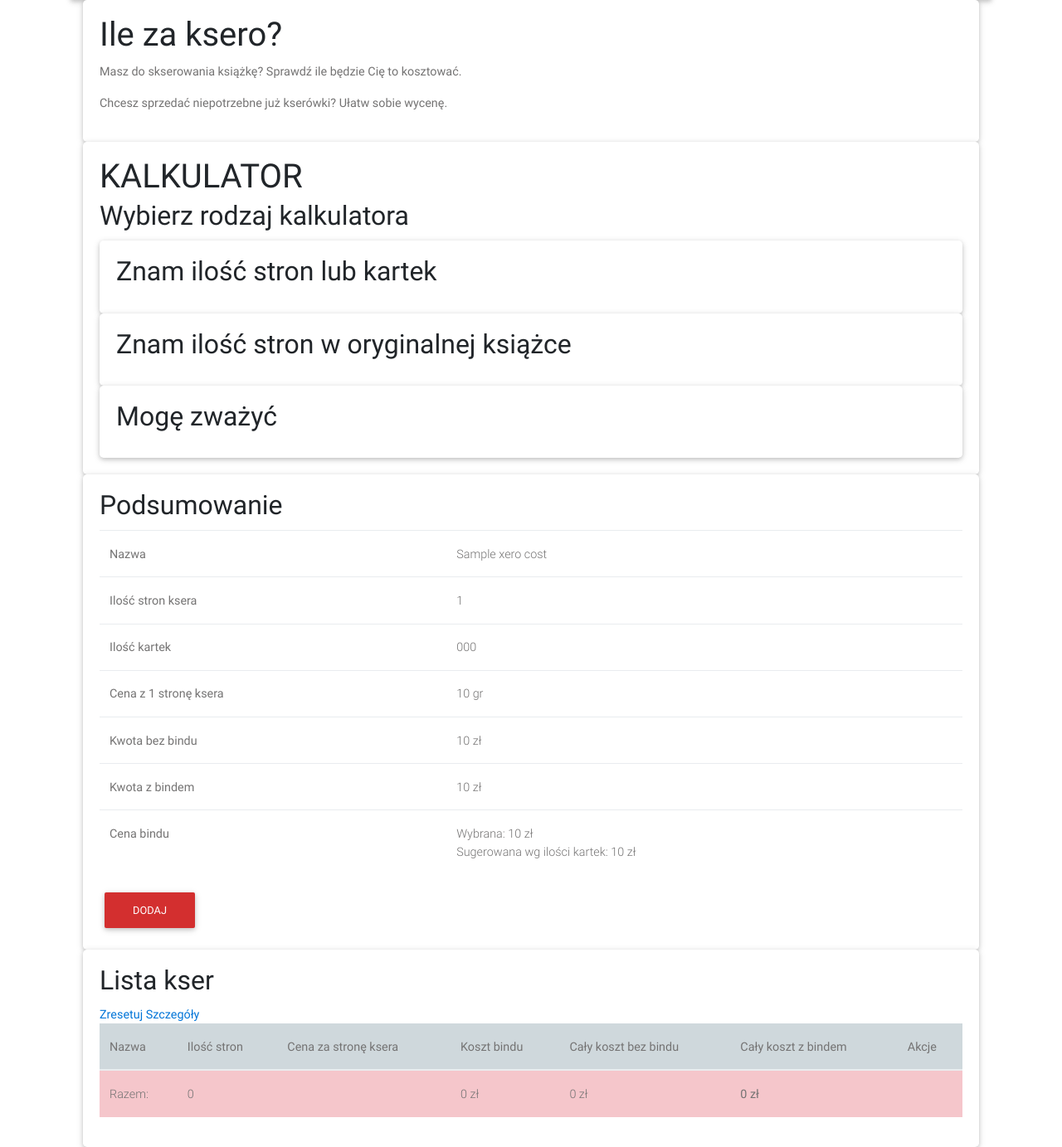
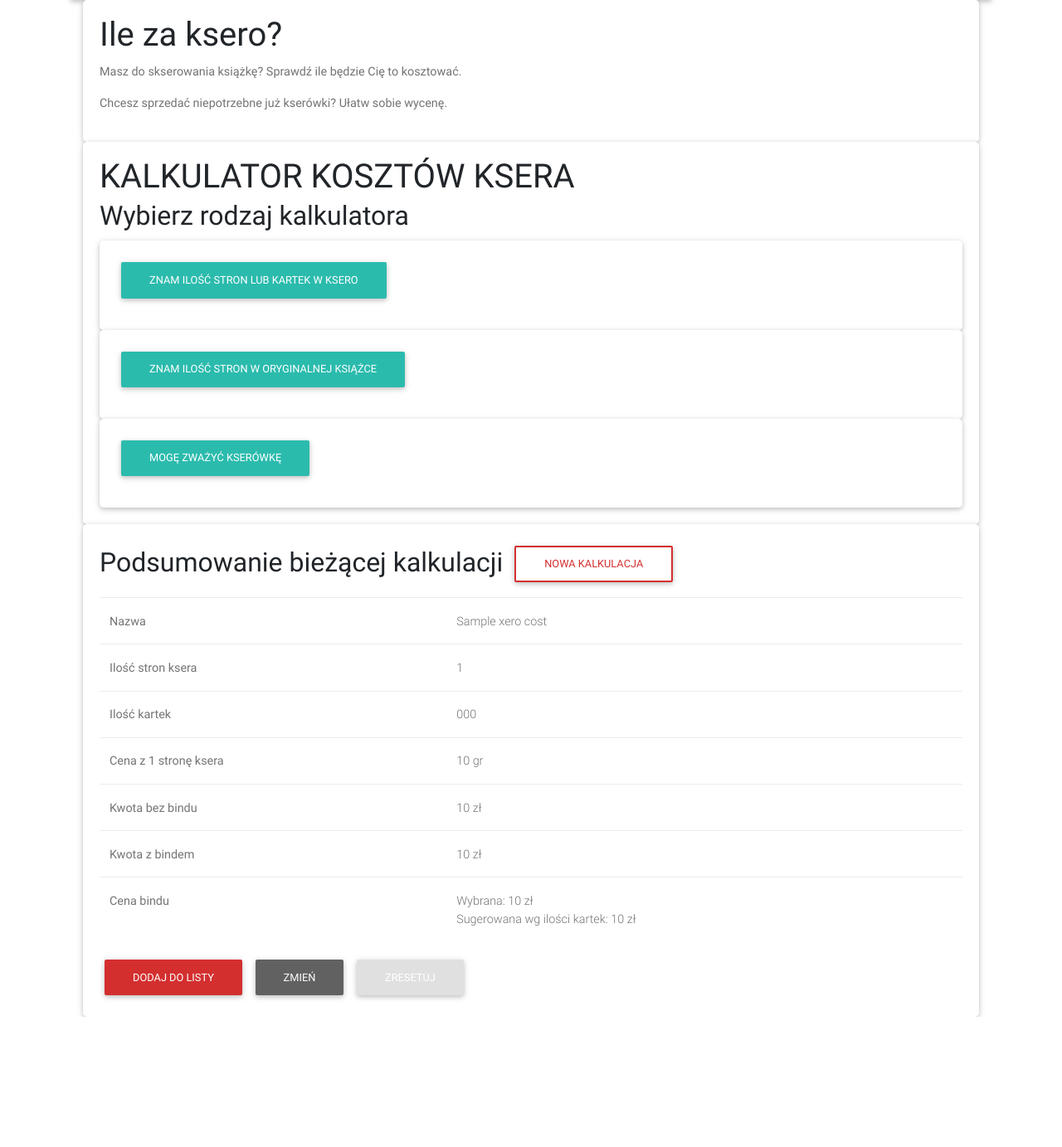
Before and after one commit to totine/my-project--python-django-drf--ile-za-ksero--backend, a Django app: template calculator/templates/calc.html in a window 1280 px wide. Shown: the part 56-1439 px from the top of the page at 83% size. After the commit the page ends 1282 px from the top, so only its background shows below. Run offline with Django 3.2, Linux system fonts and the light colour scheme; tables that the repository leaves empty hold one stand-in row (values such as "Sample post"); the template is opened without the code that fills it: values that come from a table or form of the project are taken from there, most other values are stand-ins (such as "Sample title", 1, 10 or a date in 2020); some libraries are stand-ins or nearby versions.

Commit message:
Improve template and fix bugs with create new xerocosts

```diff
--- a/calculator/models.py
+++ b/calculator/models.py
@@ -55,6 +55,7 @@
     is_two_sided = models.BooleanField(default=False)
     bind_ranges = models.ForeignKey(Bind, default=None)
     cost_short_name = ''
+
     @property
     def number_of_pages(self):
         return 0
@@ -94,6 +95,7 @@
     one_sided_pages_in_mix = models.PositiveIntegerField(default=0)
     is_cards_in_form = models.BooleanField(default=False)
     cost_short_name = 'simple'
+
     @property
     def number_of_pages(self):
         base_pages = self.number_of_cards_from_form * (2 if self.is_two_sided or self.is_mix_with_two_sided_advantage else 1)
--- a/calculator/templates/calc.html
+++ b/calculator/templates/calc.html
@@ -1,7 +1,7 @@
 {% extends "base.html" %}
 
 {% block title %}
-    Kalkulator
+    Ile za ksero? - Kalkulator kosztów ksero
 {% endblock %}
 
 {% block body %}
@@ -23,16 +23,16 @@
     </div>
     <div class="row">
         <div class="col">
-            <div class="card">
+            <div class="card" id="calculator">
                 <div class="card-body">
                     <div class="card-title">
-                        <h1>KALKULATOR</h1>
+                        <h1>KALKULATOR KOSZTÓW KSERA</h1>
                         <h2>Wybierz rodzaj kalkulatora</h2>
                     </div>
                     <div class="card">
                         <div class="card-body">
                             <div class="card-title" id="simple-calc" onclick="showForm(this.id)">
-                                <h2>Znam ilość stron lub kartek</h2>
+                                <div class="btn btn-default">Znam ilość stron lub kartek w ksero</div>
                             </div>
                             <div id="simple-calc-body" class="form-area" style="display: none">
                                 {% include 'elements/simple-xero-form.html' %}
@@ -42,7 +42,7 @@
                     <div class="card">
                         <div class="card-body">
                             <div class="card-title" id="book-calc" onclick="showForm(this.id)">
-                                <h2>Znam ilość stron w oryginalnej książce</h2>
+                                <div class="btn btn-default">Znam ilość stron w oryginalnej książce</div>
                             </div>
                             <div id="book-calc-body" class="form-area" style="display: none">
                                 {% include 'elements/book-xero-form.html' %}
@@ -52,7 +52,7 @@
                     <div class="card">
                         <div class="card-body">
                             <div class="card-title" id="weight-calc" onclick="showForm(this.id)">
-                                <h2>Mogę zważyć</h2>
+                                <div class="btn btn-default">Mogę zważyć kserówkę</div>
                             </div>
                             <div id="weight-calc-body" class="form-area" style="display: none">
                                 {% include 'elements/weight-xero-form.html' %}
@@ -64,16 +64,19 @@
                 <div>
                 </div>
             </div>
-            <div class="row">
+            {% if xero_cost.id %}
+            <div class="row" id="calculation-resume">
                 <div class="col">
                     <div class="card">
                         <div class="card-body">
                             <div class="card-title">
-                                <h2>Podsumowanie</h2>
+                                <h2>Podsumowanie bieżącej kalkulacji <a class="btn btn-outline-red" href="#calculator">Nowa kalkulacja</a></h2>
                             </div>
                             <div class="card-text">
                                 {% include 'elements/xero-summary.html' %}
-                                <a class="btn btn-red" href="/add">Dodaj</a>
+                                <a class="btn btn-red" href="/add">Dodaj do listy</a>
+                                <a class="btn btn-grey" href="{% url 'cost_edit' xero_cost.id %}">Zmień</a>
+                                <a class="btn btn-light" href="{% url 'cost_reset' %}">Zresetuj</a>
                             </div>
                         </div>
                         <div>
@@ -82,11 +85,13 @@
                     </div>
                 </div>
             </div>
+            {% endif %}
         </div>
     </div>
+    {% if xero_list.get_all_xero_calcs %}
     <div class="row">
     <div class="col">
-        <div class="card">
+        <div class="card" id="xerolist">
             <div class="card-body">
                 <div class="card-title">
                     <h2>Lista kser</h2>
@@ -102,6 +107,7 @@
         </div>
     </div>
     </div>
+    {% endif %}
     </div>
     <script>
         function showPagesInput(form, inputName) {
--- a/calculator/templates/elements/book-xero-form.html
+++ b/calculator/templates/elements/book-xero-form.html
@@ -1,6 +1,7 @@
 <form action="/calculate-book/" method="post">
     {% csrf_token %}
     {% include 'elements/name-input.html' %}
+        <input type="number" hidden value="{{ xero_cost.id }}" name="costid">
     <div>
         <p>Ilość stron w książce</p>
         <div>
--- a/calculator/templates/elements/simple-xero-form.html
+++ b/calculator/templates/elements/simple-xero-form.html
@@ -2,6 +2,7 @@
     {% csrf_token %}
     {% include 'elements/name-input.html' %}
     <div>
+        <input type="number" hidden value="{{ xero_cost.id }}" name="costid">
         <label for="number_of_pages_or_cards">Ilość kartek lub stron
             <input type="number" name="number_of_pages_or_cards"
                    class="input-alternate"
--- a/calculator/templates/elements/weight-xero-form.html
+++ b/calculator/templates/elements/weight-xero-form.html
@@ -6,13 +6,13 @@
         <label for="weight">Waga w gramach
             <input type="number" name="weight" class="input-alternate"
                    placeholder="Waga w gramach"
-                   value="{{ xero_cost.weight }}">
+                   value="{{ xero_cost.weight }}" required min="5">
         </label>
     </div>
-    <div>
+    <div>            <input type="checkbox" name="is-bind" value="true" {% if xero_cost.is_bind %}
+                   checked {% endif %}>
         <label for="is-bind">Zbindowane?
-            <input type="checkbox" name="is-bind" value="true" {% if xero_cost.is_bind %}
-                   checked {% endif %}>
+
         </label>
     </div>
     {% include 'elements/sides-choice-input.html' %}
--- a/calculator/urls.py
+++ b/calculator/urls.py
@@ -8,10 +8,11 @@
     url(r'^calculate-book/$', views.calculate_book, name="calculate-book"),
     url(r'^by-weight/$', views.calculate_by_weight, name="calculate-by-weight"),
     url(r'^add/$', views.add_xero_to_list, name="add-xero-to-list"),
-    url(r'^reset/$', views.reset_xero_list, name="add-xero-to-list"),
+    url(r'^reset/$', views.reset_xero_list, name="xerolist_reset"),
     url(r'^costs/(?P<costid>\d+)$', views.cost_view, name="cost_view"),
-    url(r'^costs/(?P<costid>\d+)/delete/$', views.delete_cost, name="delete_cost"),
-    url(r'^costs/(?P<costid>\d+)/edit/$', views.cost_edit, name="delete_cost"),
+    url(r'^costs/reset/$', views.cost_reset, name="cost_reset"),
+    url(r'^costs/(?P<costid>\d+)/delete/$', views.delete_cost, name="cost_delete"),
+    url(r'^costs/(?P<costid>\d+)/edit/$', views.cost_edit, name="cost_edit"),
     url(r'^xerolists/(?P<xerolistid>\d+)$', views.xerolist_view, name="xerolist_view"),
     url(r'^xerolists/(?P<xerolistid>\d+)/delete$', views.xerolist_delete, name="xerolist_view")
 ]
```
Also changed, not shown: calculator/views.py (+17 -11 lines).
